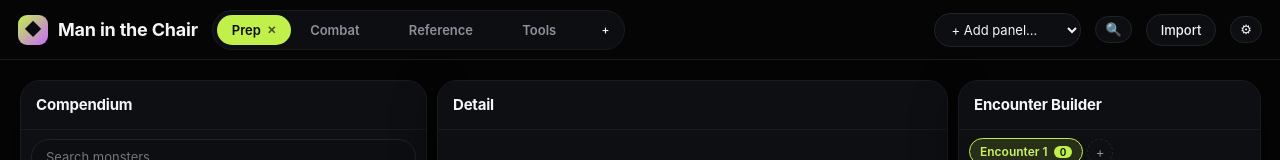
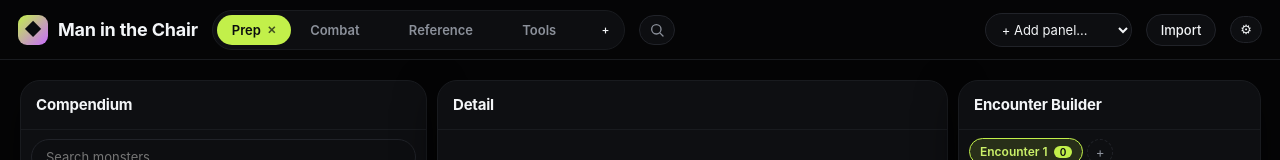
Before and after one commit to jubby2000/man-in-the-chair, a React (Vite) app: page / in a window 1280 px wide. Shown: the top 160 px of the page. Built offline with nearby package versions, Linux system fonts and the light colour scheme.

Commit message:
Move search button after preset tabs, use outline SVG icon
Relocated the global-search button to sit right after the preset (page) tabs
instead of over by Import/Settings, and replaced the 🔍 emoji with a minimal
outline magnifying-glass SVG (currentColor stroke, theme-aware).

```diff
--- a/src/App.tsx
+++ b/src/App.tsx
@@ -174,6 +174,18 @@ export default function App() {
           </button>
         </div>
 
+        <button
+          className="btn icon search-btn"
+          title="Search everything (⌘K / Ctrl-K)"
+          aria-label="Search everything"
+          onClick={() => window.dispatchEvent(new Event('mitc:open-search'))}
+        >
+          <svg width="16" height="16" viewBox="0 0 24 24" fill="none" stroke="currentColor" strokeWidth="2" strokeLinecap="round" strokeLinejoin="round" aria-hidden="true">
+            <circle cx="11" cy="11" r="7" />
+            <line x1="21" y1="21" x2="16.65" y2="16.65" />
+          </svg>
+        </button>
+
         <div className="spacer" />
 
         {missingPanels.length > 0 && (
@@ -194,13 +206,6 @@ export default function App() {
           </select>
         )}
 
-        <button
-          className="btn icon"
-          title="Search everything (⌘K / Ctrl-K)"
-          onClick={() => window.dispatchEvent(new Event('mitc:open-search'))}
-        >
-          🔍
-        </button>
         <button className="btn" onClick={() => setShowImport(true)}>
           Import
         </button>
--- a/src/styles/global.css
+++ b/src/styles/global.css
@@ -1397,3 +1397,13 @@ select.select {
   color: var(--text-faint);
   background: var(--bg-elev);
 }
+
+.search-btn {
+  display: inline-flex;
+  align-items: center;
+  justify-content: center;
+  color: var(--text-dim);
+}
+.search-btn:hover {
+  color: var(--text);
+}
```
